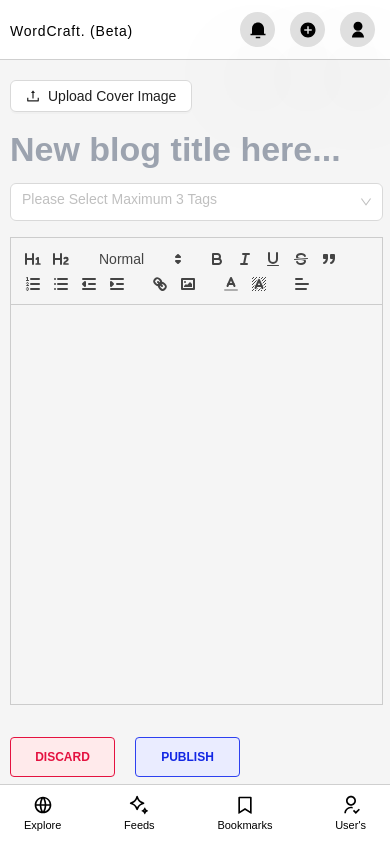
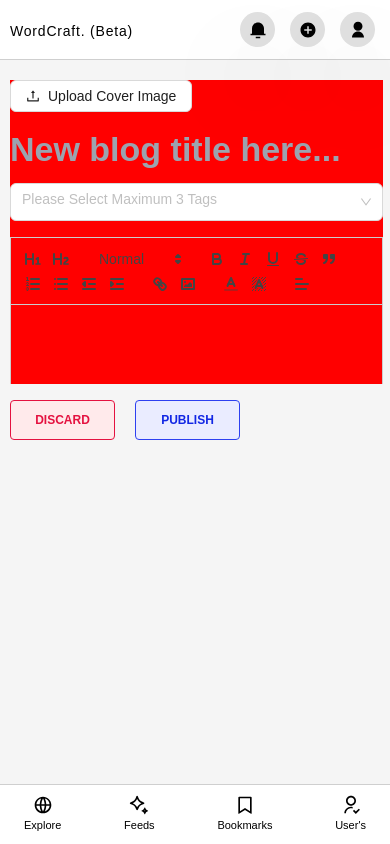
Before and after one commit to aniket-raikwar-dev/wordcraft, a React (Create React App) app in the folder frontend/: page /edit-blog/1 in a window 390 px wide. Built offline with nearby package versions, Linux system fonts and the light colour scheme; no server answers; sample sign-in values are in the browser's storage; a web font is replaced by a local one.

Commit message:
update create new blog ui

```diff
--- a/frontend/src/App.css
+++ b/frontend/src/App.css
@@ -1596,4 +1596,8 @@
   .profile-logout {
     display: flex;
   }
-}
+  .create-blog-box {
+    height: 36vh !important;
+    background-color: red;
+  }
+}
```
